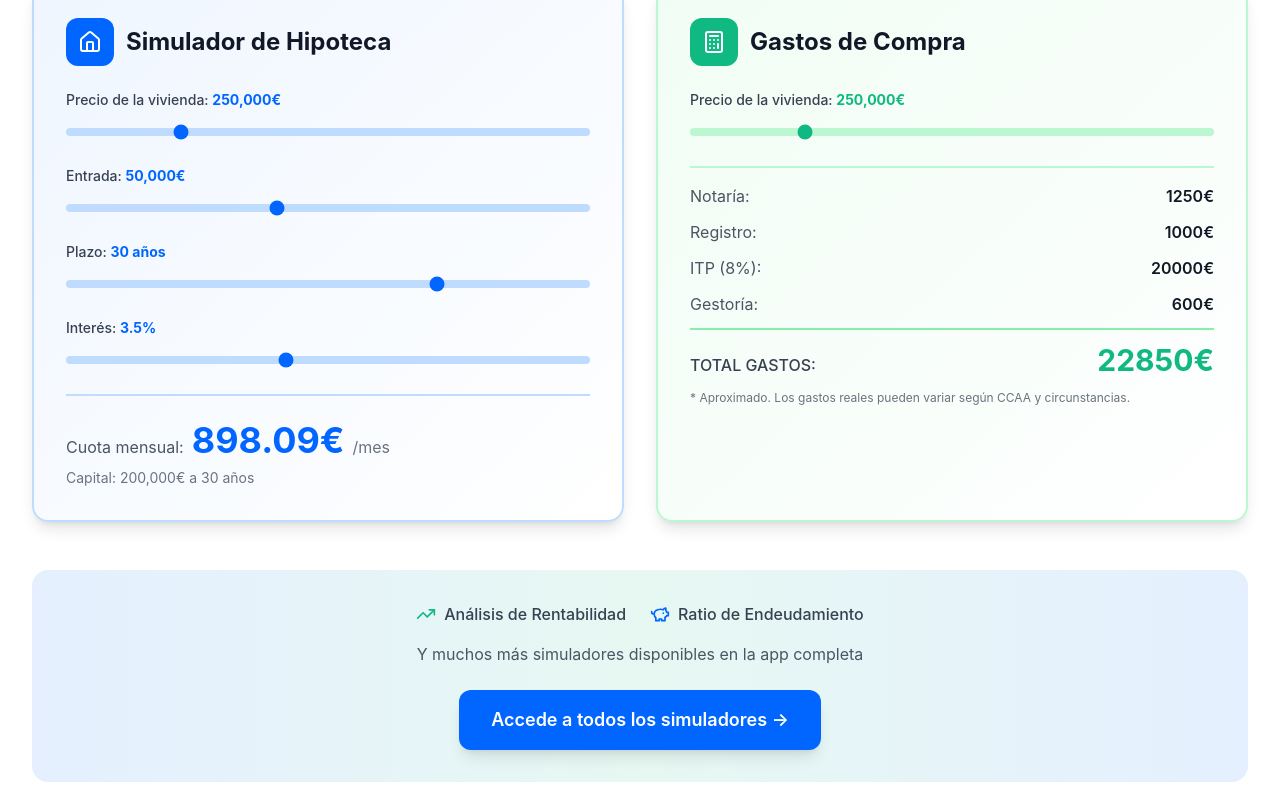
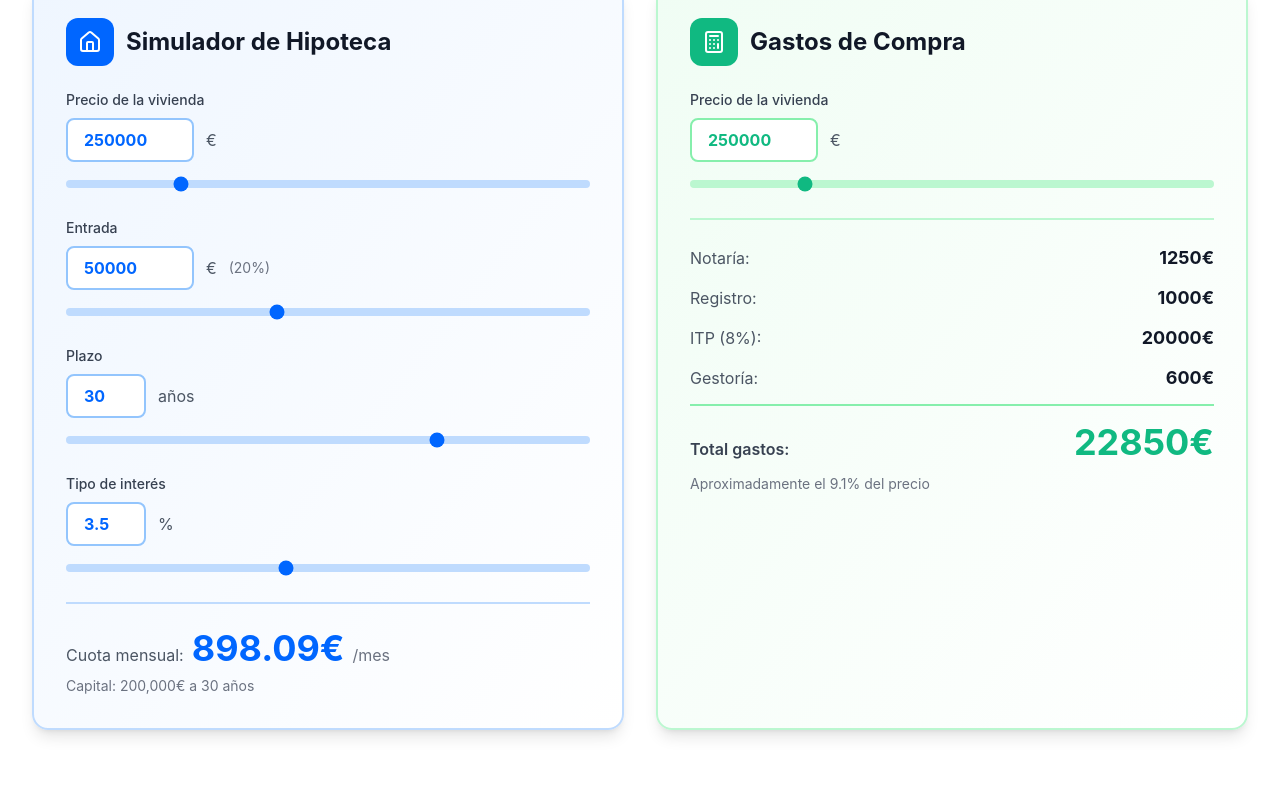
Before and after one commit to fugitivos2/habity-web, a Next.js app: page / in a window 1280 px wide. Shown: the part 3305-4100 px from the top of the page. Built offline with nearby package versions, Linux system fonts and the light colour scheme.

Commit message:
Fix: Simulators navigation, add manual inputs, fix dropdown transparency in dashboard

```diff
--- a/components/Header.tsx
+++ b/components/Header.tsx
@@ -29,7 +29,7 @@ export default function Header() {
             <a href="#features" className="text-gray-700 hover:text-primary transition-colors">
               Características
             </a>
-            <a href="#simulators" className="text-gray-700 hover:text-primary transition-colors">
+            <a href="#simuladores" className="text-gray-700 hover:text-primary transition-colors">
               Simuladores
             </a>
             <a href="#pricing" className="text-gray-700 hover:text-primary transition-colors">
@@ -79,7 +79,7 @@ export default function Header() {
                 Características
               </a>
               <a
-                href="#simulators"
+                href="#simuladores"
                 className="text-gray-700 hover:text-primary transition-colors py-2"
                 onClick={() => setIsMenuOpen(false)}
               >
--- a/components/Simulators.tsx
+++ b/components/Simulators.tsx
@@ -12,6 +12,7 @@ export default function Simulators() {
     const principal = mortgage.price - mortgage.initial
     const monthlyRate = mortgage.rate / 100 / 12
     const months = mortgage.years * 12
+    if (monthlyRate === 0) return (principal / months).toFixed(2)
     const monthly = (principal * monthlyRate * Math.pow(1 + monthlyRate, months)) / (Math.pow(1 + monthlyRate, months) - 1)
     return monthly.toFixed(2)
   }
@@ -69,10 +70,23 @@ export default function Simulators() {
             </div>
 
             <div className="space-y-6">
+              {/* Precio vivienda */}
               <div>
                 <label className="block text-sm font-medium text-gray-700 mb-2">
-                  Precio de la vivienda: <span className="text-primary font-bold">{mortgage.price.toLocaleString()}€</span>
+                  Precio de la vivienda
                 </label>
+                <div className="flex gap-3 items-center mb-2">
+                  <input
+                    type="number"
+                    min="50000"
+                    max="2000000"
+                    step="10000"
+                    value={mortgage.price}
+                    onChange={(e) => setMortgage({ ...mortgage, price: Math.max(50000, parseInt(e.target.value) || 50000) })}
+                    className="w-32 px-4 py-2 border-2 border-blue-300 rounded-lg font-bold text-primary focus:border-primary focus:ring-2 focus:ring-primary/20 outline-none"
+                  />
+                  <span className="text-gray-600">€</span>
+                </div>
                 <input
                   type="range"
                   min="50000"
@@ -84,10 +98,24 @@ export default function Simulators() {
                 />
               </div>
 
+              {/* Entrada */}
               <div>
                 <label className="block text-sm font-medium text-gray-700 mb-2">
-                  Entrada: <span className="text-primary font-bold">{mortgage.initial.toLocaleString()}€</span>
+                  Entrada
                 </label>
+                <div className="flex gap-3 items-center mb-2">
+                  <input
+                    type="number"
+                    min="0"
+                    max={mortgage.price}
+                    step="5000"
+                    value={mortgage.initial}
+                    onChange={(e) => setMortgage({ ...mortgage, initial: Math.min(mortgage.price, Math.max(0, parseInt(e.target.value) || 0)) })}
+                    className="w-32 px-4 py-2 border-2 border-blue-300 rounded-lg font-bold text-primary focus:border-primary focus:ring-2 focus:ring-primary/20 outline-none"
+                  />
+                  <span className="text-gray-600">€</span>
+                  <span className="text-sm text-gray-500">({((mortgage.initial / mortgage.price) * 100).toFixed(0)}%)</span>
+                </div>
                 <input
                   type="range"
                   min="0"
@@ -99,10 +127,23 @@ export default function Simulators() {
                 />
               </div>
 
+              {/* Plazo */}
               <div>
                 <label className="block text-sm font-medium text-gray-700 mb-2">
-                  Plazo: <span className="text-primary font-bold">{mortgage.years} años</span>
+                  Plazo
                 </label>
+                <div className="flex gap-3 items-center mb-2">
+                  <input
+                    type="number"
+                    min="5"
+                    max="40"
+                    step="1"
+                    value={mortgage.years}
+                    onChange={(e) => setMortgage({ ...mortgage, years: Math.min(40, Math.max(5, parseInt(e.target.value) || 5)) })}
+                    className="w-20 px-4 py-2 border-2 border-blue-300 rounded-lg font-bold text-primary focus:border-primary focus:ring-2 focus:ring-primary/20 outline-none"
+                  />
+                  <span className="text-gray-600">años</span>
+                </div>
                 <input
                   type="range"
                   min="5"
@@ -114,10 +155,23 @@ export default function Simulators() {
                 />
               </div>
 
+              {/* Interés */}
               <div>
                 <label className="block text-sm font-medium text-gray-700 mb-2">
-                  Interés: <span className="text-primary font-bold">{mortgage.rate}%</span>
+                  Tipo de interés
                 </label>
+                <div className="flex gap-3 items-center mb-2">
+                  <input
+                    type="number"
+                    min="0.5"
+                    max="10"
+                    step="0.1"
+                    value={mortgage.rate}
+                    onChange={(e) => setMortgage({ ...mortgage, rate: Math.min(10, Math.max(0.5, parseFloat(e.target.value) || 0.5)) })}
+                    className="w-20 px-4 py-2 border-2 border-blue-300 rounded-lg font-bold text-primary focus:border-primary focus:ring-2 focus:ring-primary/20 outline-none"
+                  />
+                  <span className="text-gray-600">%</span>
+                </div>
                 <input
                   type="range"
                   min="1"
@@ -159,8 +213,20 @@ export default function Simulators() {
             <div className="space-y-6">
               <div>
                 <label className="block text-sm font-medium text-gray-700 mb-2">
-                  Precio de la vivienda: <span className="text-secondary font-bold">{expenses.price.toLocaleString()}€</span>
+                  Precio de la vivienda
                 </label>
+                <div className="flex gap-3 items-center mb-2">
+                  <input
+                    type="number"
+                    min="50000"
+                    max="2000000"
+                    step="10000"
+                    value={expenses.price}
+                    onChange={(e) => setExpenses({ price: Math.max(50000, parseInt(e.target.value) || 50000) })}
+                    className="w-32 px-4 py-2 border-2 border-green-300 rounded-lg font-bold text-secondary focus:border-secondary focus:ring-2 focus:ring-secondary/20 outline-none"
+                  />
+                  <span className="text-gray-600">€</span>
+                </div>
                 <input
                   type="range"
                   min="50000"
@@ -172,62 +238,34 @@ export default function Simulators() {
                 />
               </div>
 
-              <div className="space-y-3 pt-4 border-t-2 border-green-200">
-                <div className="flex justify-between">
+              <div className="pt-6 border-t-2 border-green-200 space-y-3">
+                <div className="flex justify-between items-center">
                   <span className="text-gray-600">Notaría:</span>
-                  <span className="font-semibold text-gray-900">{expensesBreakdown.notary}€</span>
+                  <span className="text-lg font-bold text-gray-900">{expensesBreakdown.notary}€</span>
                 </div>
-                <div className="flex justify-between">
+                <div className="flex justify-between items-center">
                   <span className="text-gray-600">Registro:</span>
-                  <span className="font-semibold text-gray-900">{expensesBreakdown.registry}€</span>
+                  <span className="text-lg font-bold text-gray-900">{expensesBreakdown.registry}€</span>
                 </div>
-                <div className="flex justify-between">
+                <div className="flex justify-between items-center">
                   <span className="text-gray-600">ITP (8%):</span>
-                  <span className="font-semibold text-gray-900">{expensesBreakdown.itp}€</span>
+                  <span className="text-lg font-bold text-gray-900">{expensesBreakdown.itp}€</span>
                 </div>
-                <div className="flex justify-between">
+                <div className="flex justify-between items-center">
                   <span className="text-gray-600">Gestoría:</span>
-                  <span className="font-semibold text-gray-900">{expensesBreakdown.gestor}€</span>
+                  <span className="text-lg font-bold text-gray-900">{expensesBreakdown.gestor}€</span>
                 </div>
-                <div className="pt-3 border-t-2 border-green-300 flex justify-between items-baseline">
-                  <span className="text-gray-700 font-medium">TOTAL GASTOS:</span>
-                  <span className="text-3xl font-bold text-secondary">{expensesBreakdown.total}€</span>
+                <div className="pt-4 border-t-2 border-green-300 flex justify-between items-baseline">
+                  <span className="text-gray-700 font-semibold">Total gastos:</span>
+                  <span className="text-4xl font-bold text-secondary">{expensesBreakdown.total}€</span>
                 </div>
-                <p className="text-xs text-gray-500 mt-2">
-                  * Aproximado. Los gastos reales pueden variar según CCAA y circunstancias.
+                <p className="text-sm text-gray-500">
+                  Aproximadamente el {((parseInt(expensesBreakdown.total) / expenses.price) * 100).toFixed(1)}% del precio
                 </p>
               </div>
             </div>
           </motion.div>
         </div>
-
-        {/* Bottom info */}
-        <motion.div
-          initial={{ opacity: 0, y: 20 }}
-          whileInView={{ opacity: 1, y: 0 }}
-          viewport={{ once: true }}
-          className="mt-12 text-center bg-gradient-to-r from-primary/10 via-secondary/10 to-primary/10 rounded-2xl p-8"
-        >
-          <div className="flex flex-wrap justify-center items-center gap-6 mb-4">
-            <div className="flex items-center gap-2">
-              <TrendingUp className="w-5 h-5 text-secondary" />
-              <span className="text-gray-700 font-medium">Análisis de Rentabilidad</span>
-            </div>
-            <div className="flex items-center gap-2">
-              <PiggyBank className="w-5 h-5 text-primary" />
-              <span className="text-gray-700 font-medium">Ratio de Endeudamiento</span>
-            </div>
-          </div>
-          <p className="text-gray-600 mb-6">
-            Y muchos más simuladores disponibles en la app completa
-          </p>
-          <a
-            href="#beta"
-            className="inline-flex items-center justify-center px-8 py-4 text-lg font-semibold bg-primary hover:bg-primary-dark text-white rounded-xl transition-all duration-300 shadow-lg hover:shadow-xl"
-          >
-            Accede a todos los simuladores →
-          </a>
-        </motion.div>
       </div>
     </section>
   )
--- a/components/ui/select.tsx
+++ b/components/ui/select.tsx
@@ -73,7 +73,7 @@ const SelectContent = React.forwardRef<
     <SelectPrimitive.Content
       ref={ref}
       className={cn(
-        "relative z-50 max-h-96 min-w-[8rem] overflow-hidden rounded-md border bg-popover text-popover-foreground shadow-md data-[state=open]:animate-in data-[state=closed]:animate-out data-[state=closed]:fade-out-0 data-[state=open]:fade-in-0 data-[state=closed]:zoom-out-95 data-[state=open]:zoom-in-95 data-[side=bottom]:slide-in-from-top-2 data-[side=left]:slide-in-from-right-2 data-[side=right]:slide-in-from-left-2 data-[side=top]:slide-in-from-bottom-2",
+        "relative z-50 max-h-96 min-w-[8rem] overflow-hidden rounded-md border bg-white text-gray-900 shadow-lg data-[state=open]:animate-in data-[state=closed]:animate-out data-[state=closed]:fade-out-0 data-[state=open]:fade-in-0 data-[state=closed]:zoom-out-95 data-[state=open]:zoom-in-95 data-[side=bottom]:slide-in-from-top-2 data-[side=left]:slide-in-from-right-2 data-[side=right]:slide-in-from-left-2 data-[side=top]:slide-in-from-bottom-2",
         position === "popper" &&
           "data-[side=bottom]:translate-y-1 data-[side=left]:-translate-x-1 data-[side=right]:translate-x-1 data-[side=top]:-translate-y-1",
         className
@@ -116,7 +116,7 @@ const SelectItem = React.forwardRef<
   <SelectPrimitive.Item
     ref={ref}
     className={cn(
-      "relative flex w-full cursor-default select-none items-center rounded-sm py-1.5 pl-8 pr-2 text-sm outline-none focus:bg-accent focus:text-accent-foreground data-[disabled]:pointer-events-none data-[disabled]:opacity-50",
+      "relative flex w-full cursor-default select-none items-center rounded-sm py-1.5 pl-8 pr-2 text-sm outline-none hover:bg-blue-50 focus:bg-blue-100 focus:text-gray-900 data-[disabled]:pointer-events-none data-[disabled]:opacity-50",
       className
     )}
     {...props}
```
